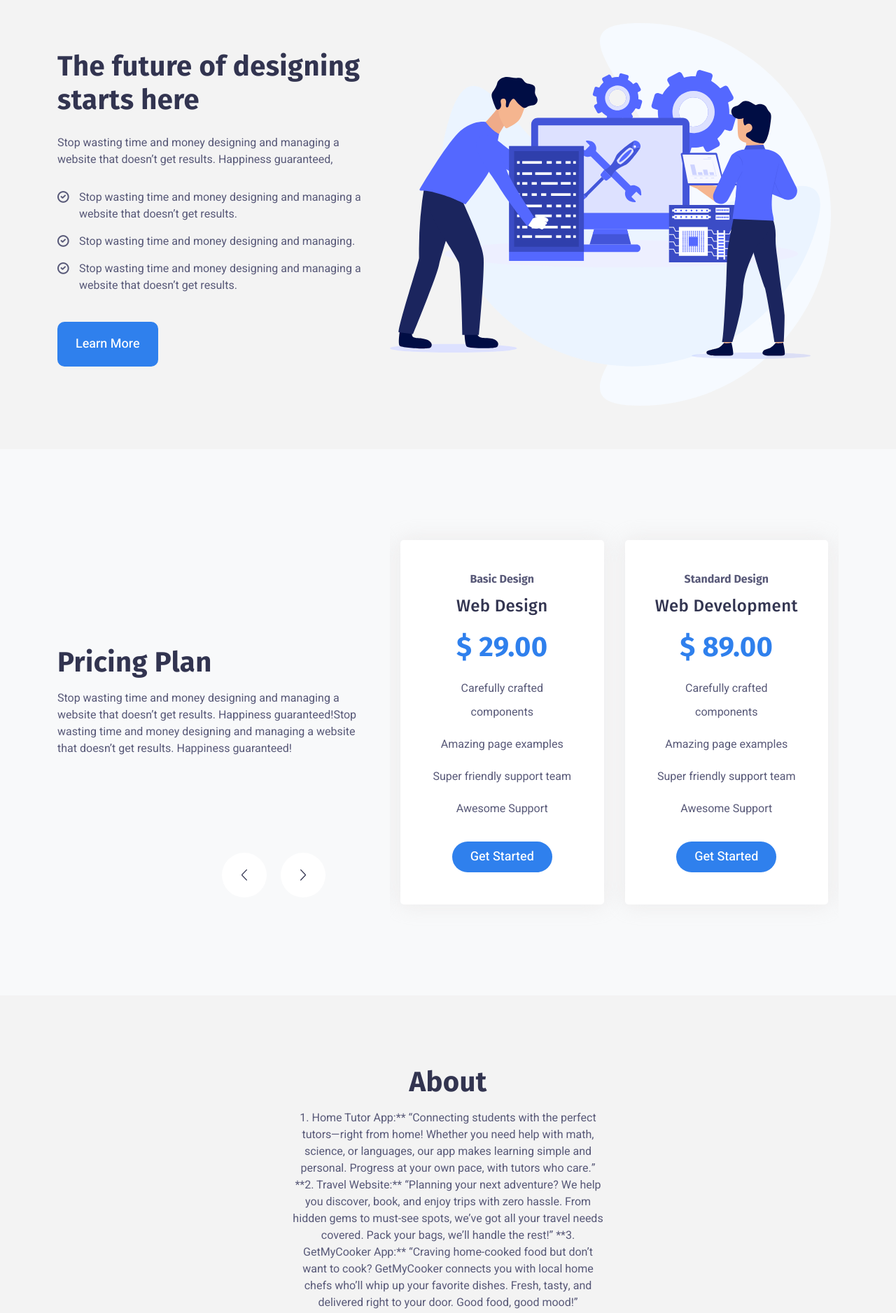
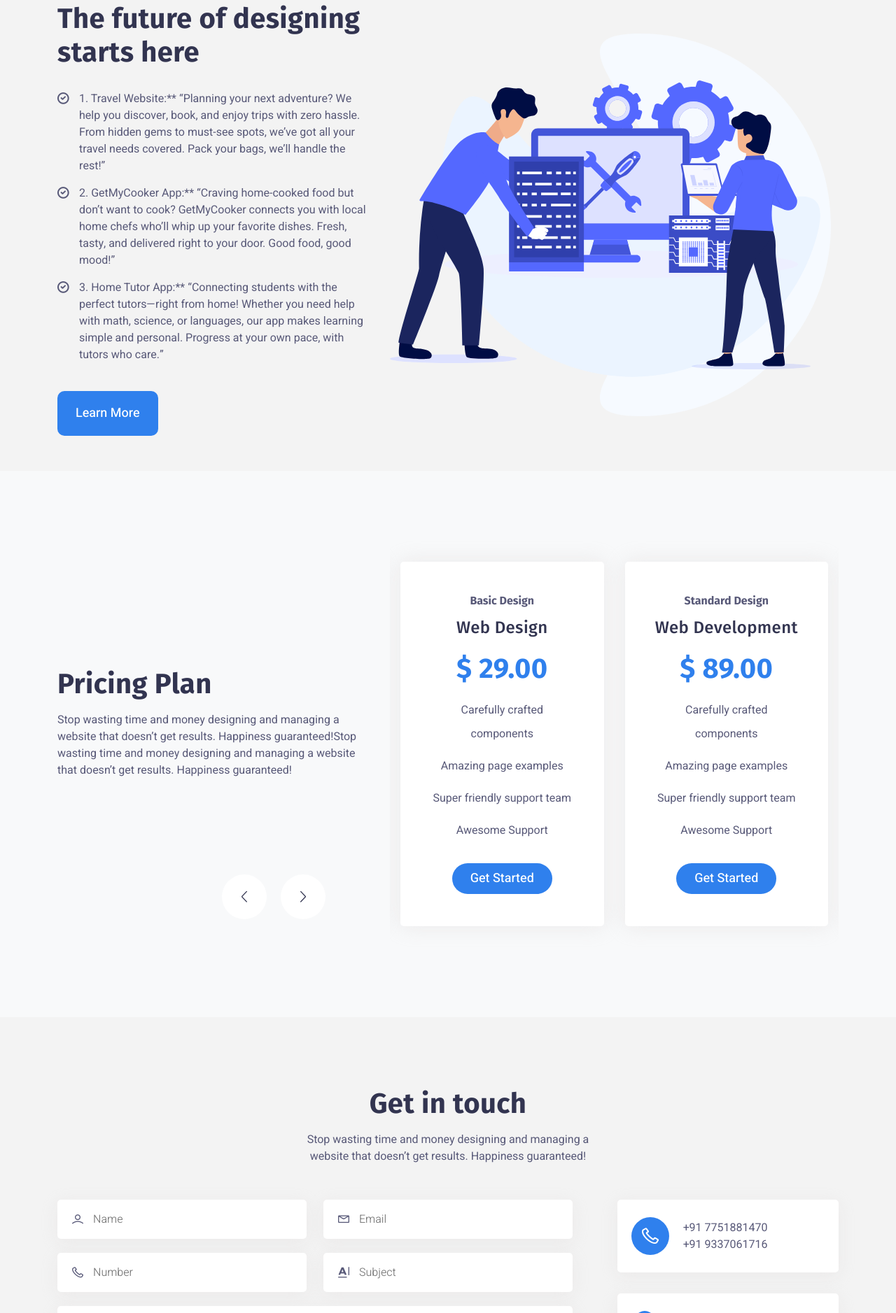
Before and after one commit to PRAGYAN-SAHOO/semicolon, a plain HTML site: page index.html in a window 1280 px wide. Shown: the part 1933-3810 px from the top of the page at 70% size. Drawn offline with Linux system fonts and the light colour scheme.

Commit message:
Update index.html

```diff
--- a/index.html
+++ b/index.html
@@ -235,20 +235,22 @@
             <div class="about-content-wrapper">
               <div class="section-title mb-30">
                 <h3 class="mb-25 wow fadeInUp" data-wow-delay=".2s">The future of designing starts here</h3>
-                <p class="wow fadeInUp" data-wow-delay=".3s">Stop wasting time and money designing and managing a website that doesn’t get results. Happiness guaranteed,</p>
+                <p class="wow fadeInUp" data-wow-delay=".3s"></p>
               </div>
               <ul>
                 <li class="wow fadeInUp" data-wow-delay=".35s">
                   <i class="lni lni-checkmark-circle"></i>
-                  Stop wasting time and money designing and managing a website that doesn’t get results.
+                  1. Travel Website:** “Planning your next adventure? We help you discover, book, and enjoy trips with zero hassle. From hidden gems to must-see spots, we’ve got all your travel needs covered. Pack your bags, we’ll handle the rest!”
+
                 </li>
                 <li class="wow fadeInUp" data-wow-delay=".4s">
                   <i class="lni lni-checkmark-circle"></i>
-                  Stop wasting time and money designing and managing.
+                  2. GetMyCooker App:** “Craving home-cooked food but don’t want to cook? GetMyCooker connects you with local home chefs who’ll whip up your favorite dishes. Fresh, tasty, and delivered right to your door. Good food, good mood!”
                 </li>
                 <li class="wow fadeInUp" data-wow-delay=".45s">
                   <i class="lni lni-checkmark-circle"></i>
-                  Stop wasting time and money designing and managing a website that doesn’t get results.
+                  3. Home Tutor App:** “Connecting students with the perfect tutors—right from home! Whether you need help with math, science, or languages, our app makes learning simple and personal. Progress at your own pace, with tutors who care.”
+
                 </li>
               </ul>
               <a href="#0" class="button button-lg radius-10 wow fadeInUp" data-wow-delay=".5s">Learn More</a>
@@ -334,18 +336,8 @@
         <div class="row justify-content-center">
           <div class="col-xxl-5 col-xl-5 col-lg-7 col-md-10">
             <div class="section-title text-center mb-50">
-              <h3 class="mb-15">About</h3>
-              <p>
-1. Home Tutor App:**
-“Connecting students with the perfect tutors—right from home! Whether you need help with math, science, or languages, our app makes learning simple and personal. Progress at your own pace, with tutors who care.”
-
-**2. Travel Website:**
-“Planning your next adventure? We help you discover, book, and enjoy trips with zero hassle. From hidden gems to must-see spots, we’ve got all your travel needs covered. Pack your bags, we’ll handle the rest!”
-
-**3. GetMyCooker App:**
-“Craving home-cooked food but don’t want to cook? GetMyCooker connects you with local home chefs who’ll whip up your favorite dishes. Fresh, tasty, and delivered right to your door. Good food, good mood!”
-
-</p>
+              <h3 class="mb-15">Get in touch</h3>
+              <p>Stop wasting time and money designing and managing a website that doesn’t get results. Happiness guaranteed!</p>
             </div>
           </div>
         </div>
```
